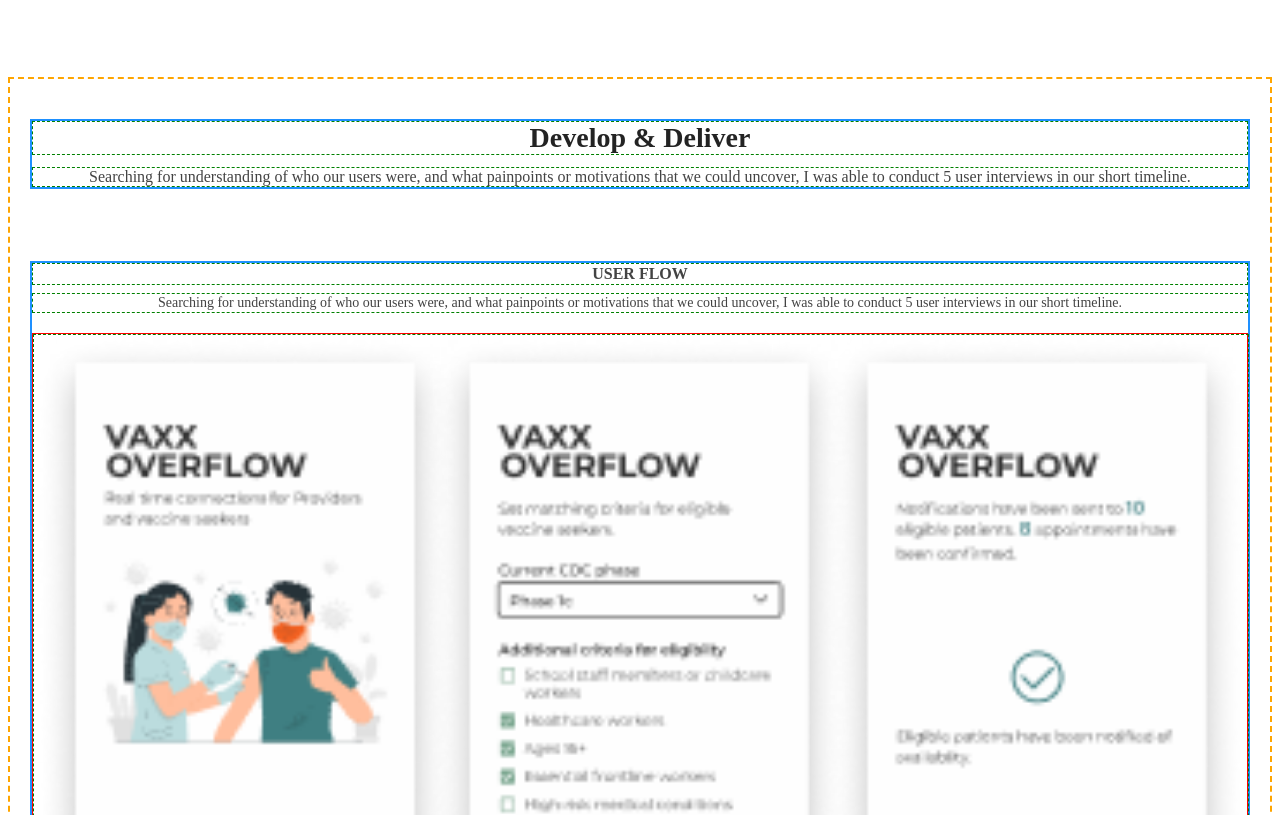
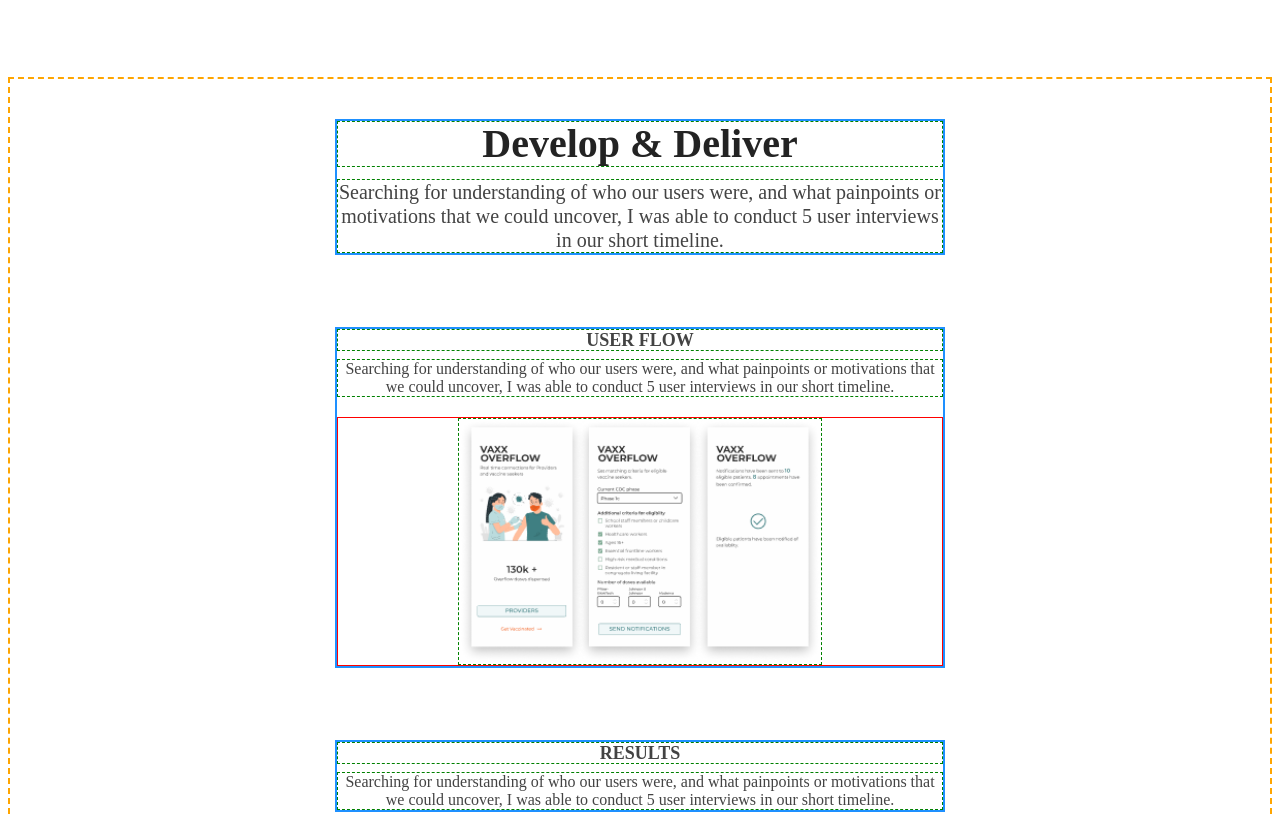
Before and after one commit to ImpactDesigns/stedmandesigns.io, a Gatsby site: page /design-projects/vaxx-overflow in a window 1280 px wide. Shown: the part 2263-3078 px from the top of the page. Built offline with nearby package versions, Linux system fonts and the light colour scheme; Gatsby itself is replaced by a stand-in of ours.

Commit message:
Styled for desktop

```diff
--- a/src/components/vaxx-page/DevelopSection.js
+++ b/src/components/vaxx-page/DevelopSection.js
@@ -21,13 +21,13 @@ const SectionTitleWrapper = styled.div`
     border: 2px solid dodgerblue;
 
 
-    // @media (min-width: 768px) {
-    //     grid-column: 3 / 11;
-    // }
+    @media (min-width: 768px) {
+        grid-column: 3 / 11;
+    }
 
-    // @media (min-width: 1024px) {
-    //     grid-column: 4 / 10;
-    // }
+    @media (min-width: 1024px) {
+        grid-column: 4 / 10;
+    }
 `
 
 const SectionTitle = styled.h2`
@@ -40,10 +40,10 @@ const SectionTitle = styled.h2`
     color: #232323;
     border: 1px dashed green;
 
-    // @media (min-width: 1024px) {
-    //     font-size: 40px;
-    //     line-height: 44px;
-    // }
+    @media (min-width: 1024px) {
+        font-size: 40px;
+        line-height: 44px;
+    }
 `
 
 const SectionSubtitle = styled.h3`
@@ -56,10 +56,10 @@ const SectionSubtitle = styled.h3`
     color: #434343;
     border: 1px dashed green;
 
-    // @media (min-width: 1024px) {
-    //     font-size: 20px;
-    //     line-height: 24px;
-    // }
+    @media (min-width: 1024px) {
+        font-size: 20px;
+        line-height: 24px;
+    }
 `
 
 const ContentWrapper = styled.div`
@@ -71,13 +71,13 @@ const ContentWrapper = styled.div`
         margin-bottom: 0px;
     }
 
-    // @media (min-width: 768px) {
-    //     grid-column: 3 / 11;
-    // }
+    @media (min-width: 768px) {
+        grid-column: 3 / 11;
+    }
 
-    // @media (min-width: 1024px) {
-    //     grid-column: 4 / 10;
-    // }
+    @media (min-width: 1024px) {
+        grid-column: 4 / 10;
+    }
 `
 
 const ContentHeadingText = styled.h4`
@@ -91,10 +91,10 @@ const ContentHeadingText = styled.h4`
     color: #434343;
     border: 1px dashed green;
 
-    // @media (min-width: 1024px) {
-    //     font-size: 18px;
-    //     line-height: 20px;
-    // }
+    @media (min-width: 1024px) {
+        font-size: 18px;
+        line-height: 20px;
+    }
 `
 
 const ContentBodyText = styled.p`
@@ -107,29 +107,29 @@ const ContentBodyText = styled.p`
     color: #434343;
     border: 1px dashed green;
 
-    // @media (min-width: 1024px) {
-    //     font-size: 16px;
-    //     line-height: 18px;
-    // }
+    @media (min-width: 1024px) {
+        font-size: 16px;
+        line-height: 18px;
+    }
 `
 
 const ImageWrapper = styled.div`
     margin-top: 20px;
     border: 1px solid red;
 
-    // @media (min-width: 1024px) {
-    //     display: flex;
-    //     justify-content: center;
-    // }
+    @media (min-width: 1024px) {
+        display: flex;
+        justify-content: center;
+    }
 `
 
 const ContentImage = styled.img`
     width: 100%;
     border: 1px dashed green;
 
-    // @media (min-width: 1024px) {
-    //     width: 60%;
-    // }
+    @media (min-width: 1024px) {
+        width: 60%;
+    }
 `
 
 export default function DevelopSection() {
```
